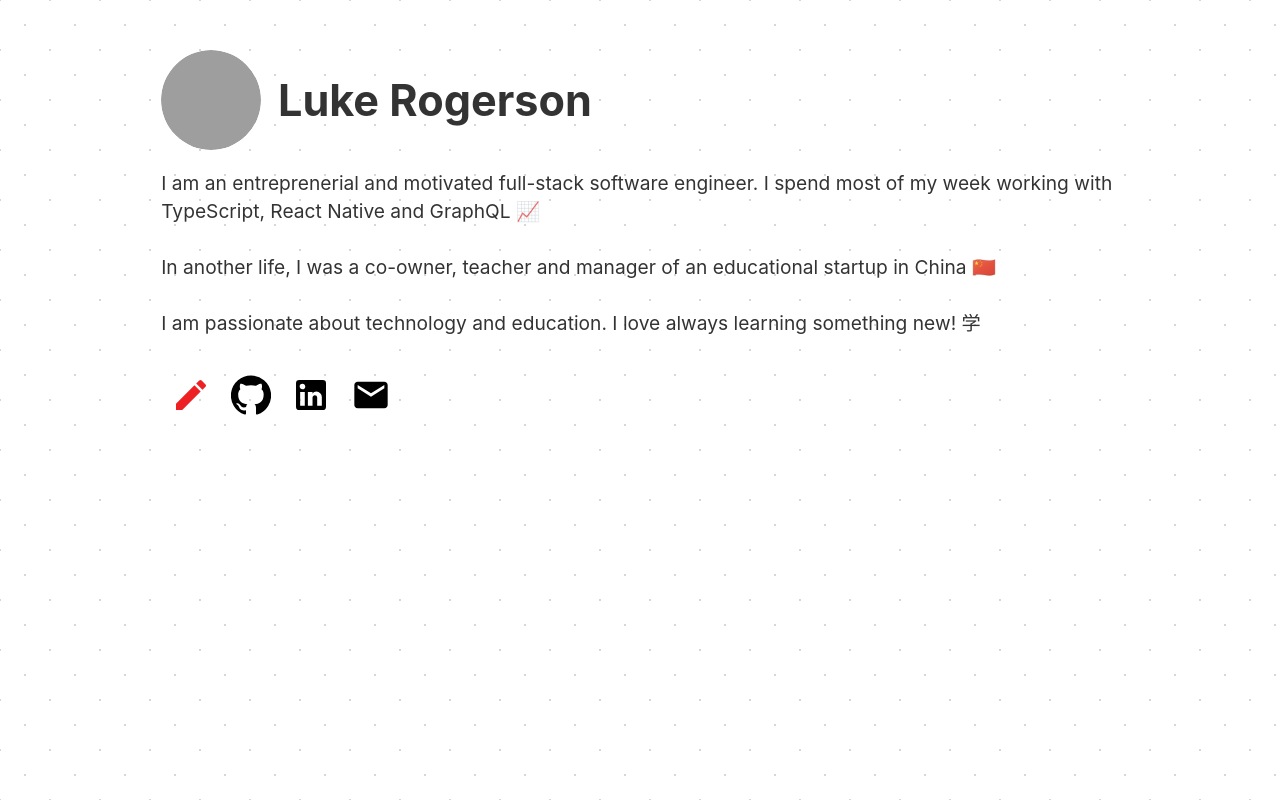
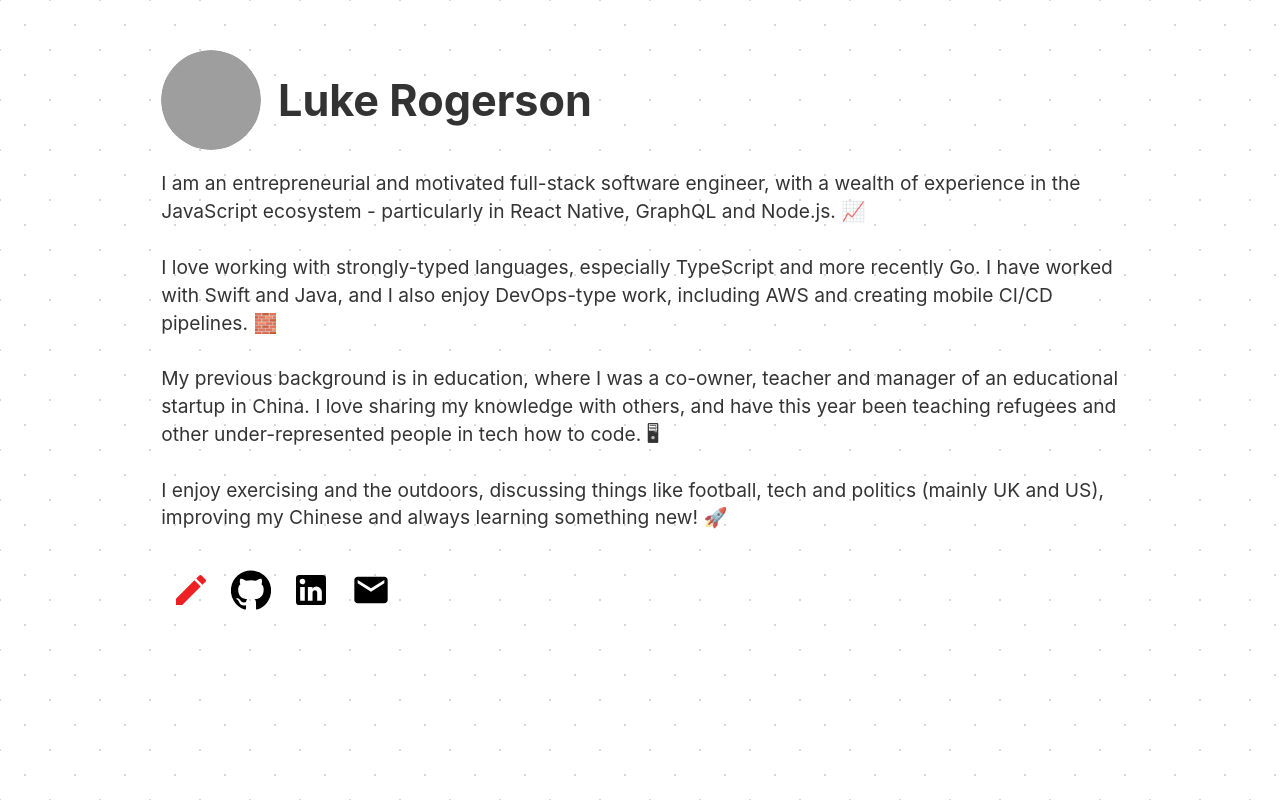
Before and after one commit to Luke-Rogerson/personal-site, a Gatsby site: page / in a window 1280 px wide. Built offline with nearby package versions, Linux system fonts and the light colour scheme; Gatsby itself is replaced by a stand-in of ours; some packages are replaced by stand-ins of ours; grey boxes are pictures that could not be loaded.

Commit message:
Update bio

```diff
--- a/src/components/bio.tsx
+++ b/src/components/bio.tsx
@@ -6,20 +6,29 @@ const Info = styled.div`
   flex-direction: column;
 `
 
-const Bio = () => {
+const Bio: React.FC = () => {
   return (
     <Info>
       <p>
-        I am an entreprenerial and motivated full-stack software engineer. I spend most of
-        my week working with TypeScript, React Native and GraphQL 📈
+        I am an entrepreneurial and motivated full-stack software engineer, with a wealth
+        of experience in the JavaScript ecosystem - particularly in React Native, GraphQL
+        and Node.js. 📈
       </p>
       <p>
-        In another life, I was a co-owner, teacher and manager of an educational startup
-        in China 🇨🇳
+        I love working with strongly-typed languages, especially TypeScript and more
+        recently Go. I have worked with Swift and Java, and I also enjoy DevOps-type work,
+        including AWS and creating mobile CI/CD pipelines. 🧱
       </p>
       <p>
-        I am passionate about technology and education. I love always learning something
-        new! 学
+        My previous background is in education, where I was a co-owner, teacher and
+        manager of an educational startup in China. I love sharing my knowledge with
+        others, and have this year been teaching refugees and other under-represented
+        people in tech how to code. 🖥
+      </p>
+      <p>
+        I enjoy exercising and the outdoors, discussing things like football, tech and
+        politics (mainly UK and US), improving my Chinese and always learning something
+        new! 🚀
       </p>
     </Info>
   )
```
